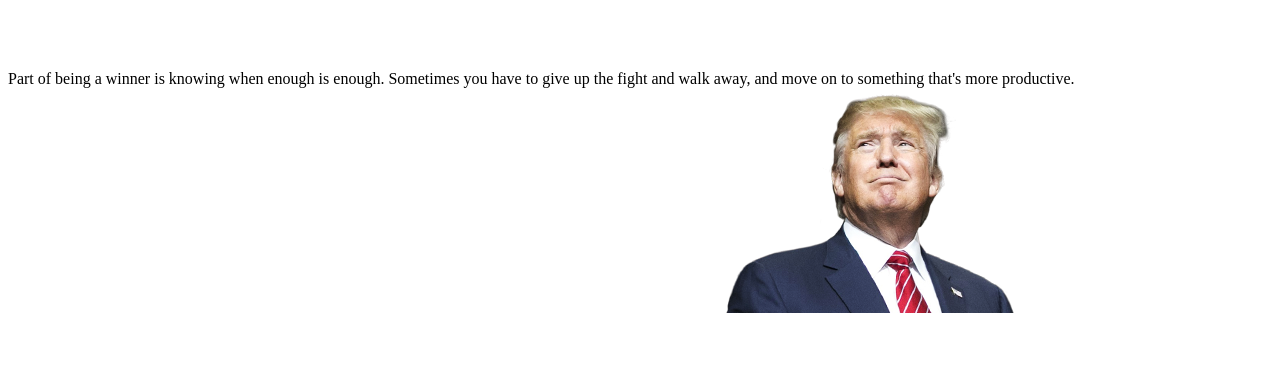
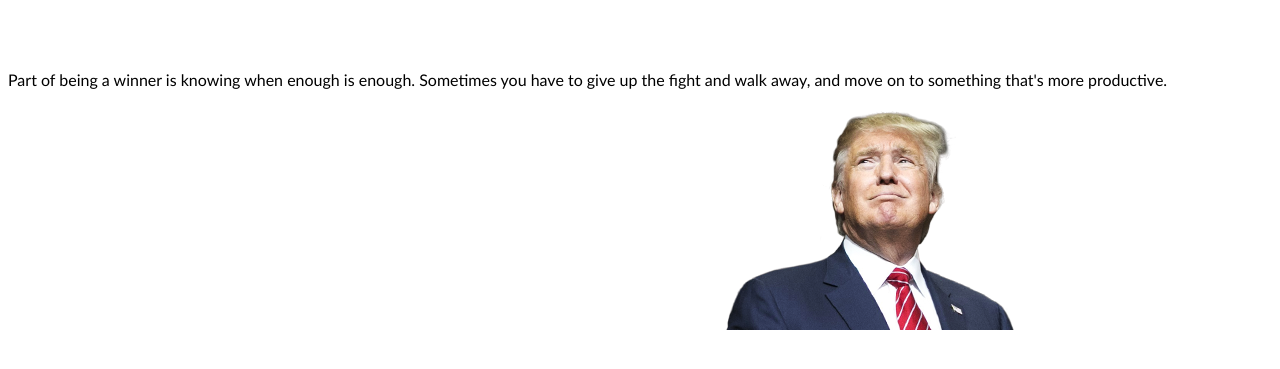
Before and after one commit to sloanfardele/english_site, a PHP site: page /PHP/quote.php in a window 1280 px wide. Shown: the part 118-487 px from the top of the page. Run offline with PHP 8.4, Linux system fonts and the light colour scheme.

Commit message:
création de la page des quotes

```diff
--- a/CSS/quotes.css
+++ b/CSS/quotes.css
@@ -9,3 +9,8 @@
     margin-right: 20%;
 
 }
+
+#quote
+{
+    font-family: "Gill Sans MT";
+}
--- a/PHP/quote.php
+++ b/PHP/quote.php
@@ -15,8 +15,8 @@ include("header.html");
 </head>
 <body>
 <div id="affichage">
-    <div id="quote">
-
+    <div id="citation">
+        <p id="quote"></p>
     </div>
     <div id="donald">
         <img src="../images/trump-head.png" onclick="rdmQuote()">
```
